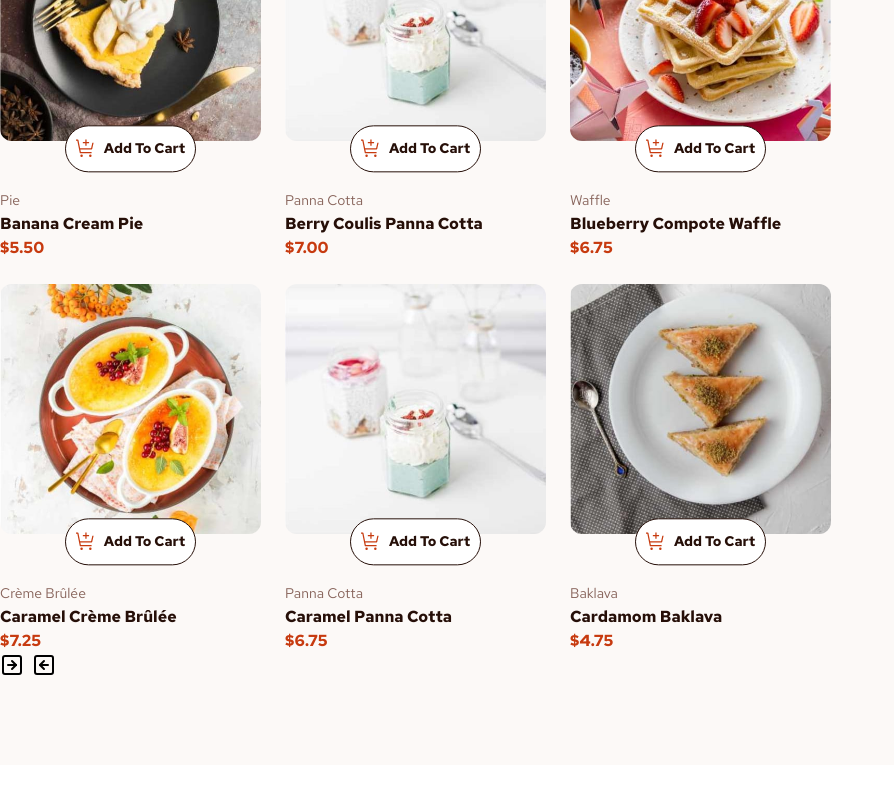
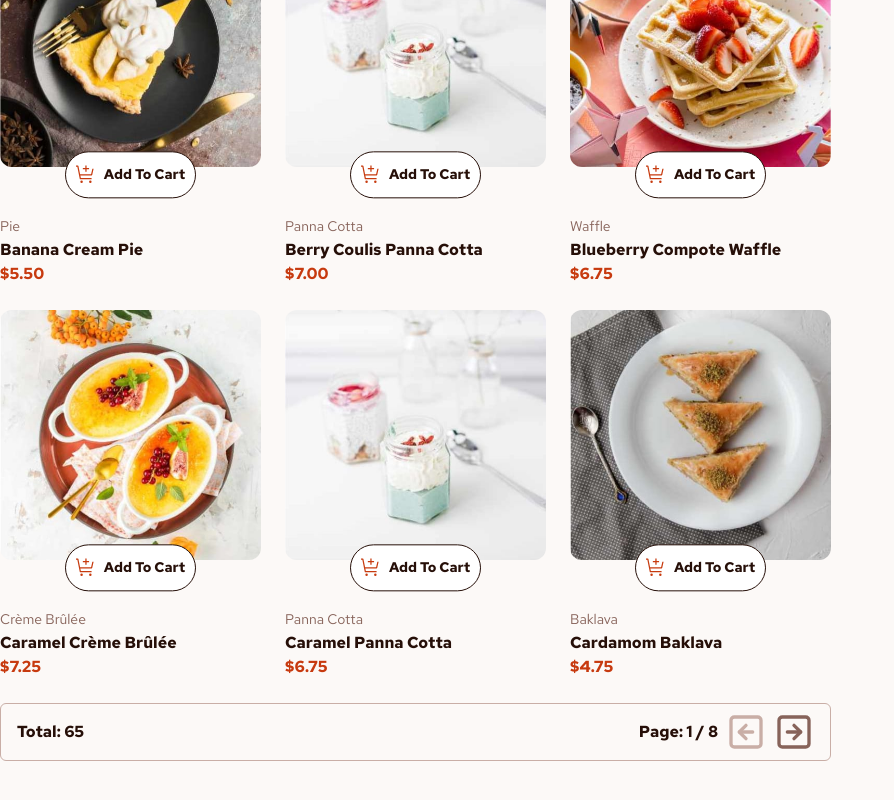
Before and after one commit to TranDanh1122/vue_product_list, a Vue app: page / in a window 1280 px wide. Shown: the part 744-1544 px from the top of the page, without its empty margins (0-894 px from the left). Before the commit the page ends 1509 px from the top, so only its background shows below. Built offline with nearby package versions, Linux system fonts and the light colour scheme.

Commit message:
complte filter + paginate

```diff
--- a/src/App.vue
+++ b/src/App.vue
@@ -9,7 +9,7 @@ onMounted(() => {
 </script>
 
 <template>
-  <div class="w-full min-w-screen h-full min-h-screen bg-rose-50">
+  <div class="w-full max-w-screen h-full min-h-screen bg-rose-50">
     <div class="container mx-auto py-22 flex gap-8">
       <div class="w-2/3">
         <h1 class="text-rose-900 text-1 mb-8">Desserts</h1>
--- a/src/features/ProductList/components/Filter.vue
+++ b/src/features/ProductList/components/Filter.vue
@@ -21,7 +21,7 @@ watch(inputRef, () => {
 })
 </script>
 <template>
-  <div class="flex items-center mb-4">
+  <div class="flex items-center mb-6 border border-rose-300 rounded-md px-4 py-2">
     <div class="flex flex-col gap-2">
       <label for="search" class="text-4-bold text-rose-900">Search</label>
       <input v-model="inputRef" type="text" id="search"
--- a/src/features/ProductList/components/Paginate.vue
+++ b/src/features/ProductList/components/Paginate.vue
@@ -1,10 +1,15 @@
 <script setup lang="ts">
 import { SquareArrowRight, SquareArrowLeft } from "lucide-vue-next"
+import { useProductList } from '../../../stores/Product';
+const productStore = useProductList()
 </script>
 <template>
-    <div class="flex items-center gap-2">
-        <SquareArrowRight class="size-6" />
-        <SquareArrowLeft class="size-6" />
+    <div class="flex items-center gap-2 w-full mt-6 border border-rose-300 py-2 px-4 rounded-md">
+        <span class="text-rose-900 text-3">Total: {{ productStore.total }} </span>
+        <span class="text-rose-900 ml-auto text-3">Page: {{ productStore.currentPage }} / {{ productStore.numberOfPage }}</span>
+        <SquareArrowLeft @click="() => { if (!productStore.isFirstPage) productStore.goToPage('prev') }"
+            :class="`size-10  ${productStore.isFirstPage ? 'text-rose-300' : 'text-rose-500'}`" />
+        <SquareArrowRight @click="() => { if (!productStore.isLastPage) productStore.goToPage('next') }"
+            :class="`size-10 ${productStore.isLastPage ? 'text-rose-300' : 'text-rose-500'}`" />
     </div>
-
 </template>
--- a/src/stores/Product.ts
+++ b/src/stores/Product.ts
@@ -10,13 +10,21 @@ interface Paginate {
     limit: number,
     offset: number
 }
-interface ProductStoreState {
+interface ProductGetters  {
+    filteredAllProduct: Product[]
+    filteredProduct: Product[]
+    isLastPage: boolean
+    numberOfPage: number
+    currentPage: number
+}
+interface ProductStoreState extends Partial<ProductGetters> {
     products: Product[],
     filter: Filter,
     paginate: Paginate,
     loading: boolean,
     errorMessages: string,
 }
+
 export const useProductList = defineStore('products', {
     state: (): ProductStoreState => ({
         products: [] as Product[],
@@ -61,13 +69,28 @@ export const useProductList = defineStore('products', {
         },
         search(val: string) {
             this.filter.search = val
+            this.paginate.offset = 0
         }
     },
     getters: {
-        total(state) {
-            return state.products.length
+        total() : number {
+            return this.filteredAllProduct?.length ?? 0
         },
-        filteredProduct(state) {
+        isFirstPage(state) {
+            return state.paginate.offset == 0
+        },
+        isLastPage(state) {
+            return state.paginate.offset + state.paginate.limit >= (this.filteredAllProduct?.length  ?? 0)
+        },
+        numberOfPage(state) {
+            return Math.ceil((this.filteredAllProduct?.length ?? 1) / state.paginate.limit)
+        },
+        currentPage(state) {
+            if(state.paginate.offset == 0) return 1
+            return Math.ceil(state.paginate.offset / state.paginate.limit ) + 1
+        },
+
+        filteredAllProduct (state) {
             let result = [...state.products]
             if (state.filter.search) {
                 const searchStr = state.filter.search.toLocaleLowerCase().trim()
@@ -85,9 +108,11 @@ export const useProductList = defineStore('products', {
                     return 0
                 })
             }
-            result = result.slice(state.paginate.offset, state.paginate.limit + state.paginate.offset)
-            console.log(result);
             return result
-        }
+        },
+        filteredProduct(state) {
+            const result = this.filteredAllProduct ?? []
+            return result.slice(state.paginate.offset, state.paginate.offset + state.paginate.limit)
+        },
     }
 })
```
